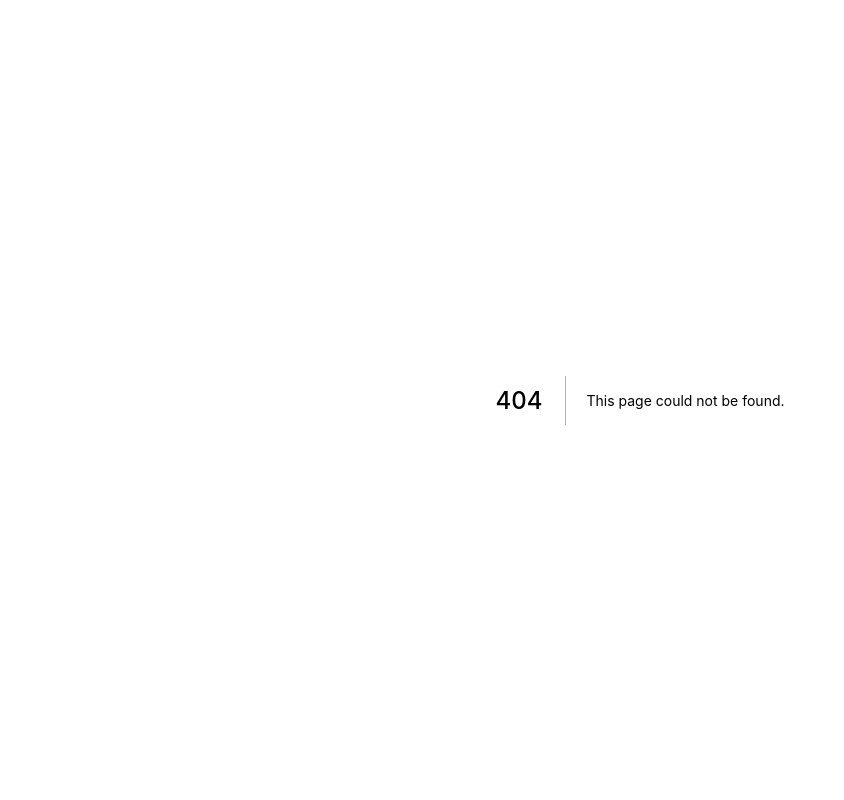
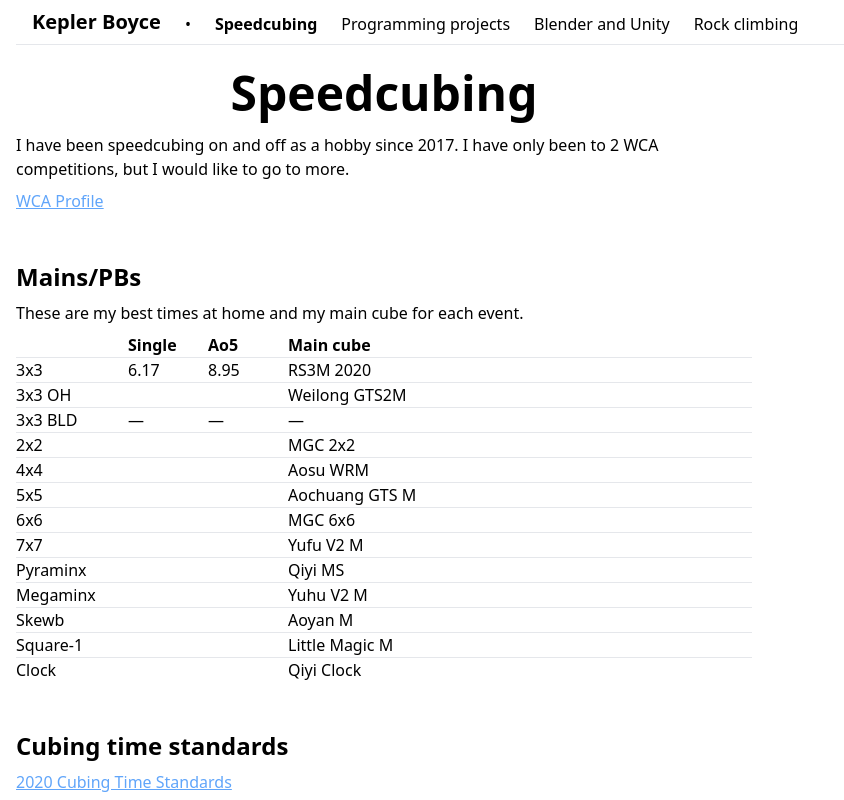
Before and after one commit to KeplerBoyce/mysite, a Next.js app: page /speedcubing in a window 1280 px wide. Before the commit this address had no page. Shown: the top 800 px of the page, without its empty margins (0-844 px from the left). Built offline with nearby package versions, Linux system fonts and the light colour scheme.

Commit message:
page skeletons and started cubing page

```diff
--- /dev/null
+++ b/pages/blender-unity.tsx
@@ -0,0 +1,25 @@
+import Head from 'next/head'
+import Header from '../components/Header'
+
+export default function BlenderUnity() {
+	return (
+		<div>
+			<Head>
+				<title>Legendary Site | Blender/Unity</title>
+				<meta name="description" content="Top 10 Site of All Time" />
+				<link rel="icon" href="/favicon.ico" />
+			</Head>
+
+			<Header />
+
+			<main className="container mt-6 px-4 max-w-3xl">
+				<h1 className="text-5xl font-bold text-center mb-4">
+					Blender and Unity projects
+				</h1>
+				<p className="text-lq mb-8">
+					Engineer gaming
+				</p>
+			</main>
+		</div>
+	)
+}
--- /dev/null
+++ b/pages/climbing.tsx
@@ -0,0 +1,25 @@
+import Head from 'next/head'
+import Header from '../components/Header'
+
+export default function Climbing() {
+	return (
+		<div>
+			<Head>
+				<title>Legendary Site | Climbing</title>
+				<meta name="description" content="Top 10 Site of All Time" />
+				<link rel="icon" href="/favicon.ico" />
+			</Head>
+
+			<Header />
+
+			<main className="container mt-6 px-4 max-w-3xl">
+				<h1 className="text-5xl font-bold text-center mb-4">
+					Rock climbing
+				</h1>
+				<p className="text-lq mb-8">
+					Climbing
+				</p>
+			</main>
+		</div>
+	)
+}
--- a/pages/index.tsx
+++ b/pages/index.tsx
@@ -1,7 +1,7 @@
-import type { NextPage } from 'next'
 import Head from 'next/head'
+import Header from '../components/Header'
 
-const Home: NextPage = () => {
+export default function Home() {
 	return (
 		<div>
 			<Head>
@@ -10,18 +10,16 @@ const Home: NextPage = () => {
 				<link rel="icon" href="/favicon.ico" />
 			</Head>
 
-            <main className="container mt-6 mx-auto">
+			<Header />
+
+            <main className="container mt-6 px-4 max-w-3xl">
                 <h1 className="text-5xl font-bold text-center mb-4">
 					Kepler Boyce
 				</h1>
-                <p className="text-lq text-center mb-8">
-					Very cool stuff
+                <p className="text-lq mb-8">
+					Welcome to my legendary website
 				</p>
-                <div className="flex justify-center">
-                </div>
             </main>
 		</div>
 	)
 }
-
-export default Home
--- /dev/null
+++ b/pages/programming.tsx
@@ -0,0 +1,25 @@
+import Head from 'next/head'
+import Header from '../components/Header'
+
+export default function Programming() {
+	return (
+		<div>
+			<Head>
+				<title>Legendary Site | Programming</title>
+				<meta name="description" content="Top 10 Site of All Time" />
+				<link rel="icon" href="/favicon.ico" />
+			</Head>
+
+			<Header />
+
+			<main className="container mt-6 px-4 max-w-3xl">
+				<h1 className="text-5xl font-bold text-center mb-4">
+					Programming projects
+				</h1>
+				<p className="text-lq mb-8">
+					Programming
+				</p>
+			</main>
+		</div>
+	)
+}
--- /dev/null
+++ b/pages/speedcubing.tsx
@@ -0,0 +1,87 @@
+import Head from 'next/head'
+import Header from '../components/Header'
+
+export default function Speedcubing() {
+	const cubingData = [
+		{ event: "3x3", single: "6.17", average: "8.95", main: "RS3M 2020" },
+		{ event: "3x3 OH", single: "", average: "", main: "Weilong GTS2M" },
+		{ event: "3x3 BLD", single: "—", average: "—", main: "—" },
+		{ event: "2x2", single: "", average: "", main: "MGC 2x2" },
+		{ event: "4x4", single: "", average: "", main: "Aosu WRM" },
+		{ event: "5x5", single: "", average: "", main: "Aochuang GTS M" },
+		{ event: "6x6", single: "", average: "", main: "MGC 6x6" },
+		{ event: "7x7", single: "", average: "", main: "Yufu V2 M" },
+		{ event: "Pyraminx", single: "", average: "", main: "Qiyi MS" },
+		{ event: "Megaminx", single: "", average: "", main: "Yuhu V2 M" },
+		{ event: "Skewb", single: "", average: "", main: "Aoyan M" },
+		{ event: "Square-1", single: "", average: "", main: "Little Magic M" },
+		{ event: "Clock", single: "", average: "", main: "Qiyi Clock" },
+	]
+
+	return (
+		<div>
+			<Head>
+				<title>Legendary Site | Speedcubing</title>
+				<meta name="description" content="Top 10 Site of All Time" />
+				<link rel="icon" href="/favicon.ico" />
+			</Head>
+
+			<Header />
+
+			<main className="container mt-6 px-4 max-w-3xl mb-24">
+				<h1 className="text-5xl font-bold text-center mb-4">
+					Speedcubing
+				</h1>
+
+				<section className="flex flex-col gap-2 mb-12">
+					<p>
+						I have been speedcubing on and off as a hobby since 2017. I have only been to 2 WCA competitions, but I would like to go to more.
+					</p>
+					<a className="text-blue-400 underline" target="_blank" href="https://www.worldcubeassociation.org/persons/2020BOYC01">
+						WCA Profile
+					</a>
+				</section>
+
+				<section className="flex flex-col gap-2 mb-12">
+					<h1 className="text-2xl font-bold">
+						Mains/PBs
+					</h1>
+					<p>
+						These are my best times at home and my main cube for each event.
+					</p>
+					<div className="flex flex-col divide-y">
+						<div className="flex gap-4 font-bold">
+							<span className="w-24"></span>
+							<span className="w-16">Single</span>
+							<span className="w-16">Ao5</span>
+							<span>Main cube</span>
+						</div>
+						{cubingData.map(e => {return (
+							<div className="flex gap-4">
+								<span className="w-24">{e.event}</span>
+								<span className="w-16">{e.single}</span>
+								<span className="w-16">{e.average}</span>
+								<span>{e.main}</span>
+							</div>
+						)})}
+					</div>
+				</section>
+
+				<section className="flex flex-col gap-2 mb-12">
+					<h1 className="text-2xl font-bold">
+						Cubing time standards
+					</h1>
+					<a className="text-blue-400 underline" target="_blank" href="https://docs.google.com/spreadsheets/d/1CXr5srbXTLxGt1xfzHsR7-RW3tz4P3VB-wK4FLoV1Q4/edit#gid=0">
+						2020 Cubing Time Standards
+					</a>
+					<p>
+						I thought it would be helpful to have a way for cubers to track which events they are best and worst in, so I made this spreadsheet.
+						Each time standard was generated by multiplying the 16th fastest time in that event from 2020 by some multiplier (x1.1, x1.25, x1.5, etc.),
+						meaning that time standards should be roughly comparable between events. For example, I have the 8th standard in 3x3 and 4x4 average but only
+						the 6th standard in 5x5, 6x6, and 7x7 average, which suggests that I need to practice big cubes more.
+					</p>
+				</section>
+			</main>
+		</div>
+	)
+}
```
